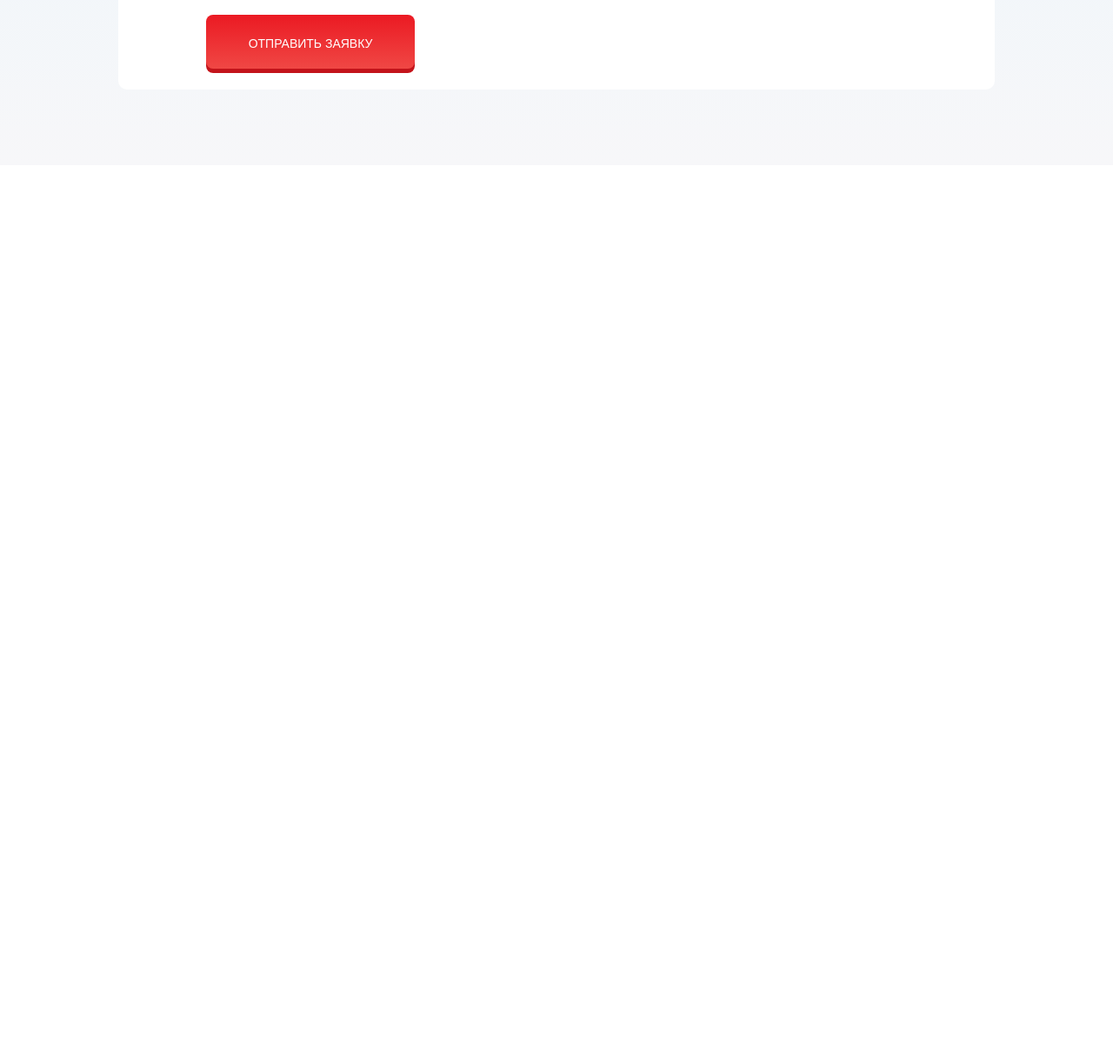
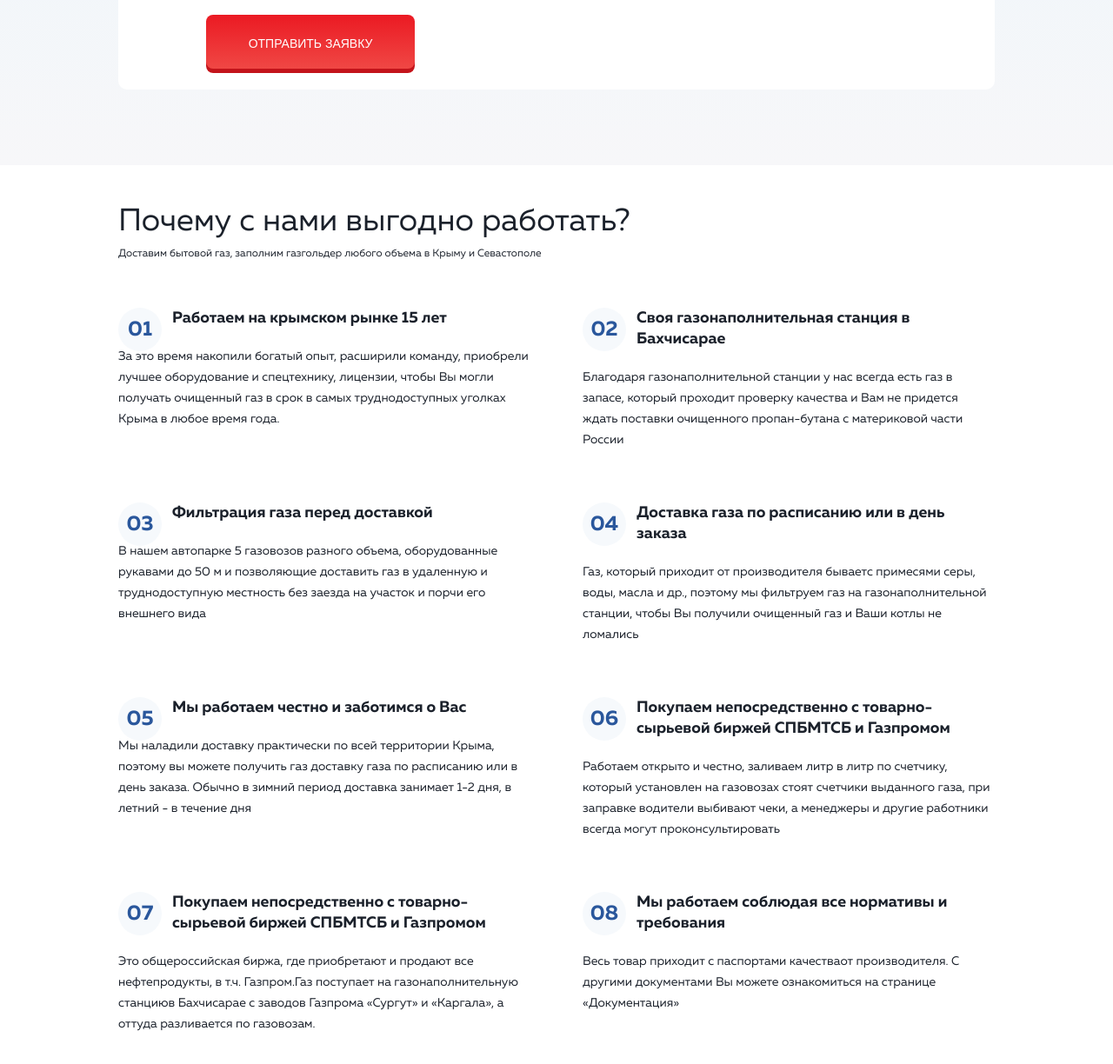
Before and after one commit to GarryVar/test-task-sheer, a website: page src/index.html in a window 1280 px wide. Shown: the part 1501-2725 px from the top of the page at 87% size. Before the commit the page ends 1691 px from the top, so only its background shows below. Drawn offline with nearby package versions, Linux system fonts and the light colour scheme; files that its build step writes are made by us from their sources.

Commit message:
Added features layout

```diff
--- a/src/index.html
+++ b/src/index.html
@@ -153,6 +153,67 @@
           </div>
       </div>
     </section>
+
+    <section class="features">
+      <div class="features__inner container">
+        <div class="features__title-wrapper">
+          <h2 class="title">Почему с нами выгодно работать?</h2>
+          <p class="features__sub">Доставим бытовой газ, заполним газгольдер любого объема в Крыму и Севастополе</p>
+
+        </div>
+        <ul class="features__list">
+          <li>
+            <div class="features__item features__item--one">
+              <h3 class="features__caption">Работаем на крымском рынке 15 лет</h3>
+              <p>За это время накопили богатый опыт, расширили команду, приобрели лучшее оборудование и спецтехнику, лицензии, чтобы Вы могли получать очищенный газ в срок в самых труднодоступных уголках Крыма в любое время года.</p>
+            </div>
+          </li>
+          <li>
+            <div class="features__item features__item--two">
+              <h3 class="features__caption">Своя газонаполнительная станция в Бахчисарае</h3>
+              <p>Благодаря газонаполнительной станции у нас всегда есть газ в запасе, который проходит проверку качества и Вам не придется ждать поставки очищенного пропан-бутана с материковой части России</p>
+            </div>
+          </li>
+          <li>
+            <div class="features__item features__item--three">
+              <h3 class="features__caption">Фильтрация газа перед доставкой</h3>
+              <p>В нашем автопарке 5 газовозов разного объема, оборудованные рукавами до 50 м и позволяющие доставить газ в удаленную и труднодоступную местность без заезда на участок и порчи его внешнего вида</p>
+            </div>
+          </li>
+          <li>
+            <div class="features__item features__item--four">
+              <h3 class="features__caption">Доставка газа по расписанию или в день заказа</h3>
+              <p>Газ, который приходит от производителя бываетс примесями серы, воды, масла и др., поэтому мы фильтруем газ на газонаполнительной станции, чтобы Вы получили очищенный газ и Ваши котлы не ломались</p>
+            </div>
+          </li>
+          <li>
+            <div class="features__item features__item--five">
+              <h3 class="features__caption">Мы работаем честно и заботимся о Вас</h3>
+              <p>Мы наладили доставку практически по всей территории Крыма, поэтому вы можете получить газ доставку газа по расписанию или в день заказа. Обычно в зимний период доставка занимает 1-2 дня, в летний - в течение дня</p>
+            </div>
+          </li>
+          <li>
+            <div class="features__item features__item--six">
+              <h3 class="features__caption">Покупаем непосредственно с товарно-
+сырьевой биржей СПБМТСБ и Газпромом</h3>
+              <p>Работаем открыто и честно, заливаем литр в литр по счетчику, который установлен на газовозах стоят счетчики выданного газа, при заправке водители выбивают чеки, а менеджеры и другие работники всегда могут проконсультировать</p>
+            </div>
+          </li>
+          <li>
+            <div class="features__item features__item--seven">
+              <h3 class="features__caption">Покупаем непосредственно с товарно-сырьевой биржей СПБМТСБ и Газпромом</h3>
+              <p>Это общероссийская биржа, где приобретают и продают все нефтепродукты, в т.ч. Газпром.Газ поступает на газонаполнительную станциюв Бахчисарае с заводов Газпрома «Сургут» и «Каргала», а оттуда разливается по газовозам.</p>
+            </div>
+          </li>
+          <li>
+            <div class="features__item features__item--eight">
+              <h3 class="features__caption">Мы работаем соблюдая все нормативы и требования</h3>
+              <p>Весь товар приходит с паспортами качестваот производителя. С другими документами Вы можете ознакомиться на странице «Документация»</p>
+            </div>
+          </li>
+        </ul>
+      </div>
+    </section>
   </main>
   <script src="scripts/jquery-1.12.4.min.js"></script>
   <script src="scripts/jquery.inputmask.min.js"></script>
```
